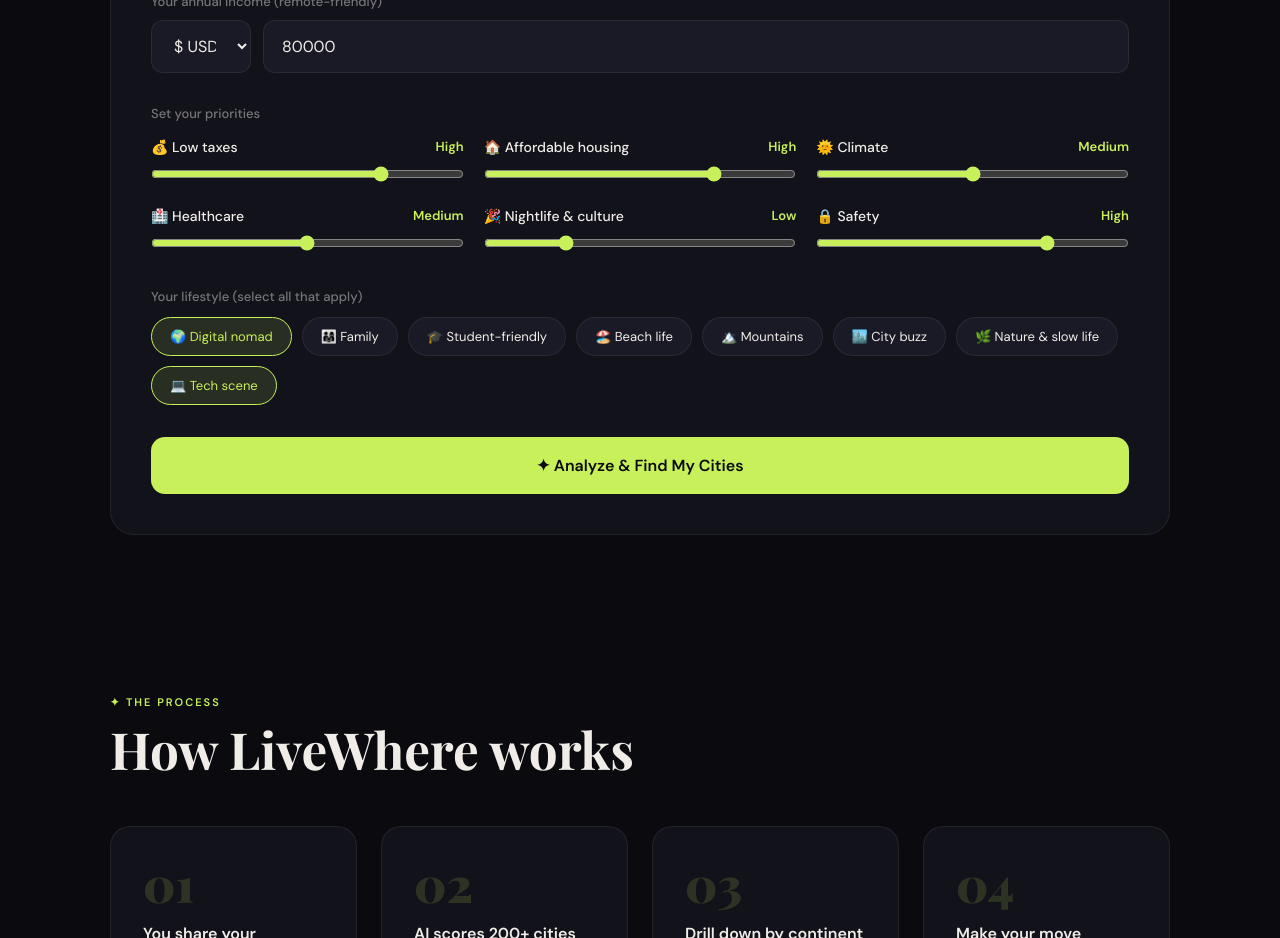
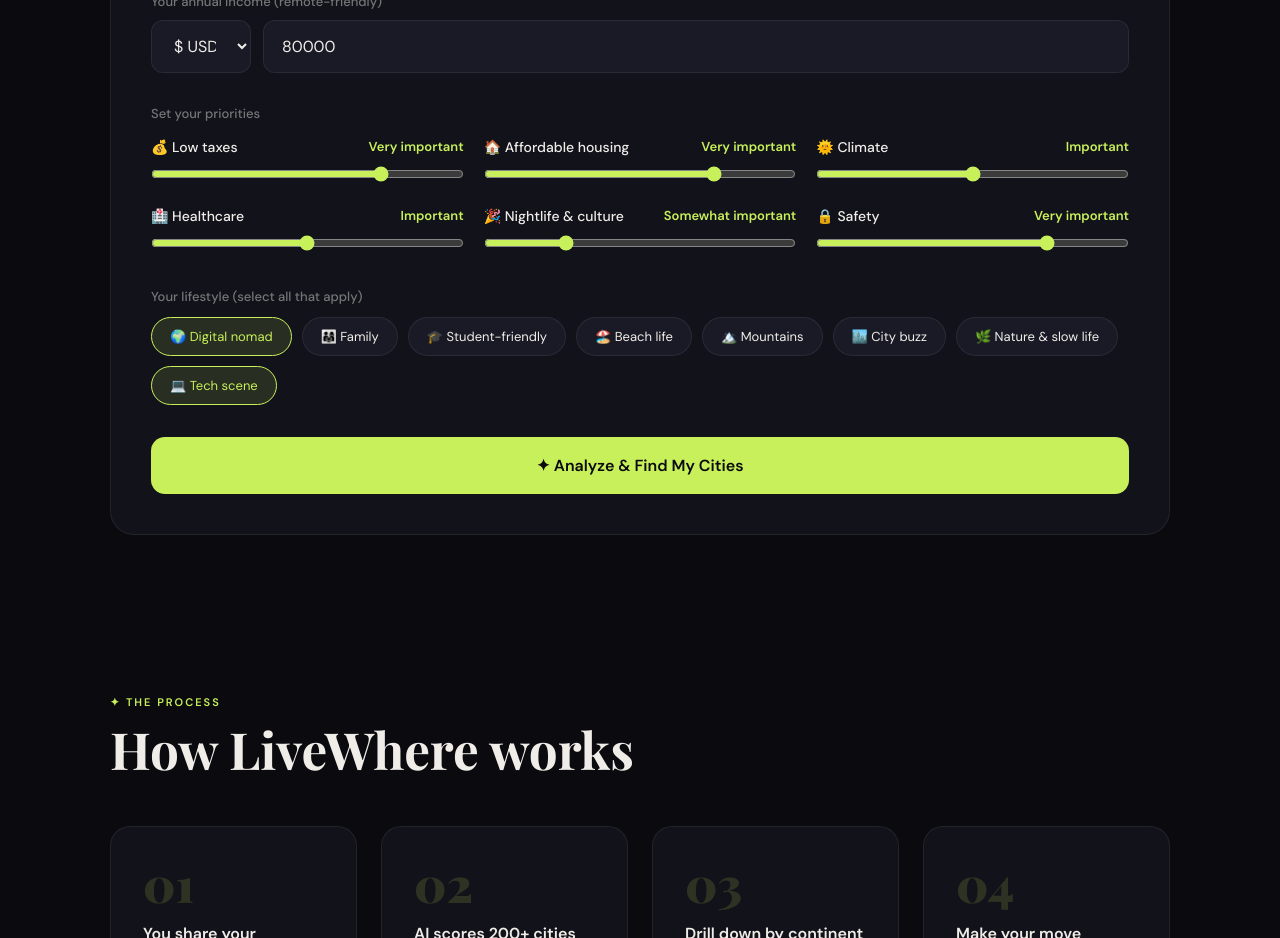
Before and after one commit to giorgibuzhgula1-arch/livewhere, a Next.js app: page / in a window 1280 px wide. Shown: the part 1320-2258 px from the top of the page. Built offline with nearby package versions, Linux system fonts and the light colour scheme; no server answers.

Commit message:
Update Quiz component labels for priority levels to better reflect importance, enhancing clarity for users. Adjusted related text for consistency in messaging.

```diff
--- a/components/Quiz.tsx
+++ b/components/Quiz.tsx
@@ -9,7 +9,13 @@ interface Props {
   error: string | null
 }
 
-const LABELS: Record<number, string> = { 1: 'Very Low', 2: 'Low', 3: 'Medium', 4: 'High', 5: 'Max' }
+const LABELS: Record<number, string> = {
+  1: 'Not important',
+  2: 'Somewhat important',
+  3: 'Important',
+  4: 'Very important',
+  5: 'Very important',
+}
 
 const PRIORITIES = [
   { key: 'tax', emoji: '💰', label: 'Low taxes' },
@@ -105,7 +111,7 @@ export default function Quiz({ onSubmit, loading, error }: Props) {
                   />
                   {key === 'climate' && priorities.climate >= 4 && (
                     <p style={{ fontSize: 12, color: 'rgba(240,237,232,0.45)', marginTop: 8, lineHeight: 1.5 }}>
-                      High/Max uses your lifestyle: Beach = warm cities (20°C+), Mountains = cool cities (14°C or below).
+                      Very important uses your lifestyle: Beach = warm cities (20°C+), Mountains = cool cities (14°C or below).
                     </p>
                   )}
                 </div>
```
